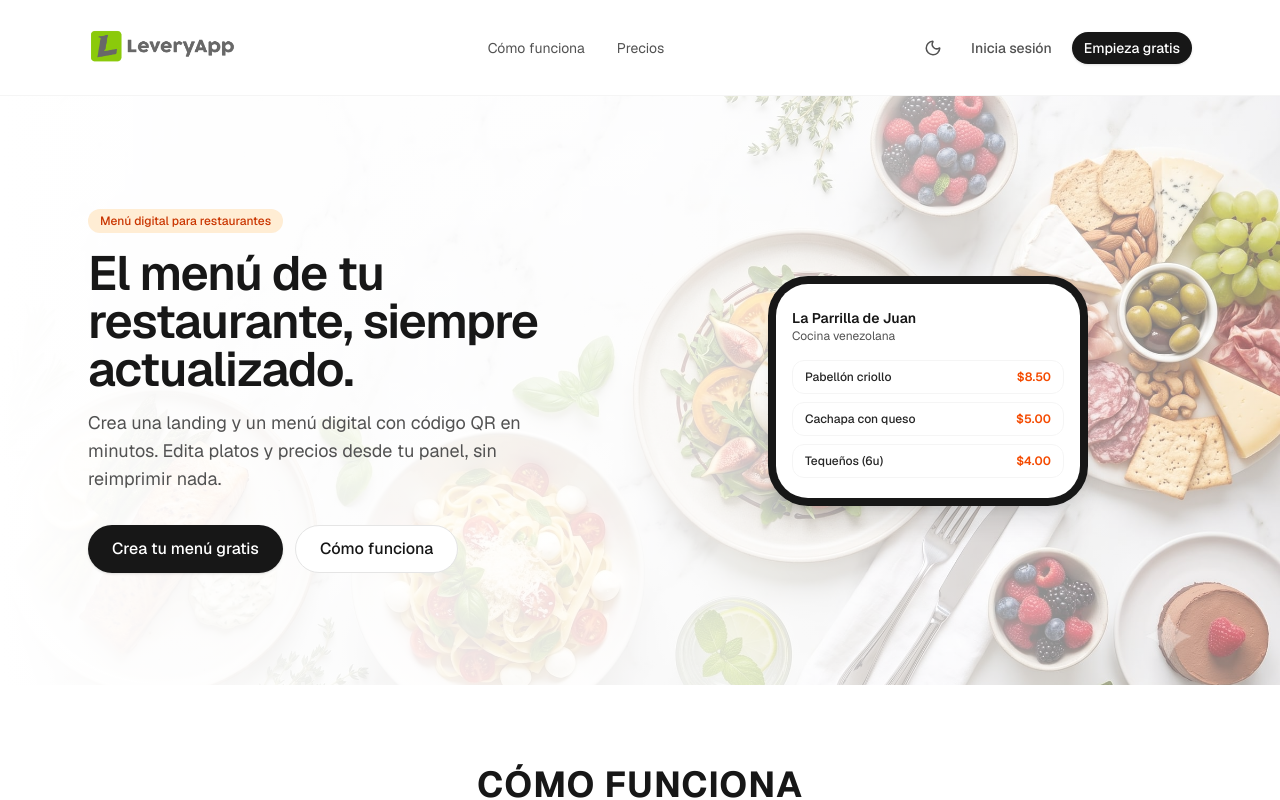
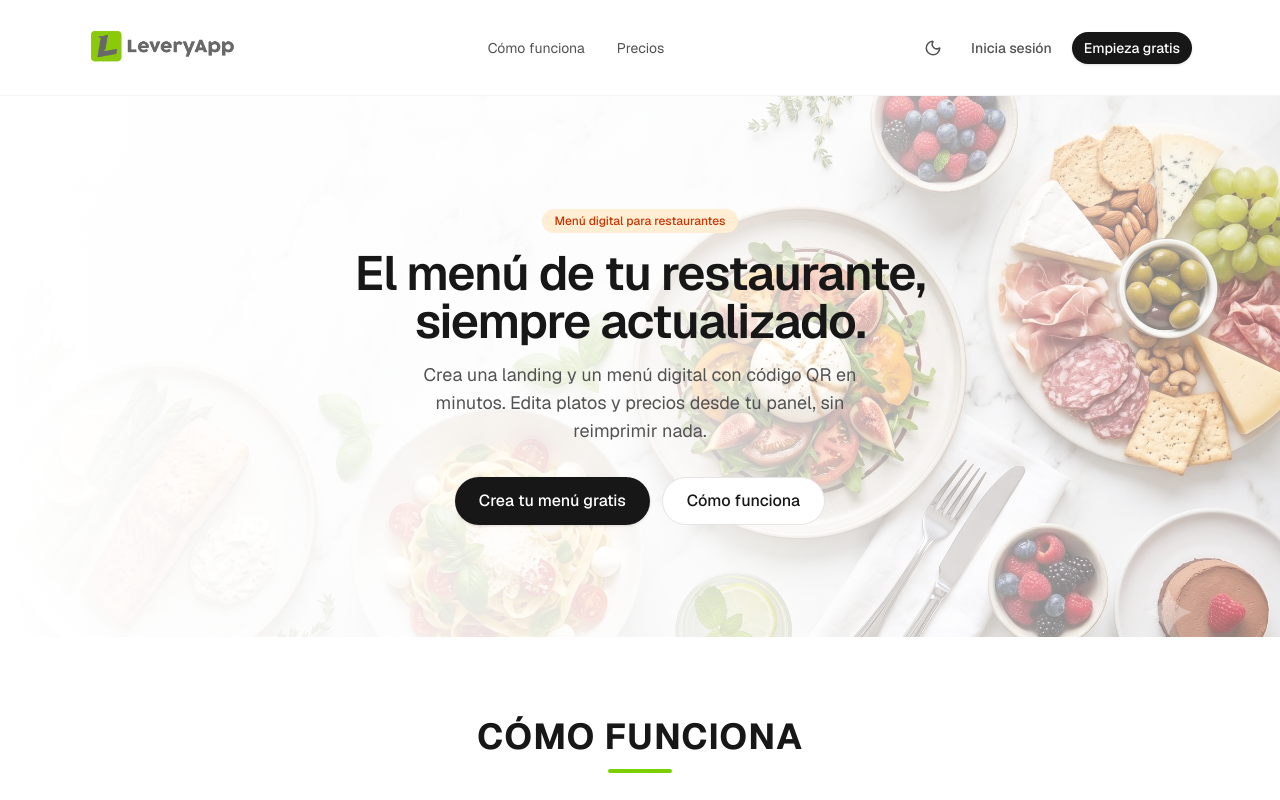
Before and after one commit to kairos-91/ncmaz-faust, a Next.js app: page / in a window 1280 px wide. Shown: the top 800 px of the page. Built offline with nearby package versions, Linux system fonts and the light colour scheme.

Commit message:
Quita el mockup del teléfono en el hero
Se elimina completamente el card blanco con el menú de ejemplo
("La Parrilla de Juan") junto a la imagen del hero, dejando el
texto centrado sobre la imagen de fondo.

```diff
--- a/src/app/page.tsx
+++ b/src/app/page.tsx
@@ -71,19 +71,18 @@ export default function Home() {
             <div className="absolute inset-0 bg-gradient-to-r from-white via-white/85 to-white/40 dark:from-neutral-950 dark:via-neutral-950/90 dark:to-neutral-950/50" />
           </div>
 
-          <div className="relative mx-auto grid max-w-6xl gap-12 px-4 py-20 sm:px-6 md:grid-cols-2 md:items-center md:py-28">
-            <div>
+          <div className="relative mx-auto max-w-3xl px-4 py-20 text-center sm:px-6 md:py-28">
             <span className="inline-flex items-center rounded-full bg-orange-100 px-3 py-1 text-xs font-medium text-orange-700 dark:bg-lime-400/10 dark:text-lime-400">
               Menú digital para restaurantes
             </span>
-              <h1 className="mt-4 text-4xl font-semibold tracking-tight text-neutral-900 dark:text-white sm:text-5xl">
+            <h1 className="mx-auto mt-4 max-w-2xl text-4xl font-semibold tracking-tight text-neutral-900 dark:text-white sm:text-5xl">
               El menú de tu restaurante, siempre actualizado.
             </h1>
-              <p className="mt-4 max-w-md text-lg text-neutral-600 dark:text-neutral-400">
+            <p className="mx-auto mt-4 max-w-md text-lg text-neutral-600 dark:text-neutral-400">
               Crea una landing y un menú digital con código QR en minutos.
               Edita platos y precios desde tu panel, sin reimprimir nada.
             </p>
-              <div className="mt-8 flex flex-wrap gap-3">
+            <div className="mt-8 flex flex-wrap justify-center gap-3">
               <Link href="/signup">
                 <Button
                   size="lg"
@@ -102,8 +101,6 @@ export default function Home() {
                 </Button>
               </Link>
             </div>
-            </div>
-            <PhoneMockup />
           </div>
         </section>
 
@@ -173,39 +170,3 @@ export default function Home() {
     </>
   );
 }
-
-function PhoneMockup() {
-  return (
-    <div className="mx-auto w-full max-w-xs">
-      <div className="rounded-[2.5rem] border-8 border-neutral-900 bg-neutral-900 shadow-xl">
-        <div className="overflow-hidden rounded-[2rem] bg-white">
-          <div className="px-4 pb-5 pt-6">
-            <p className="text-sm font-semibold text-neutral-900">
-              La Parrilla de Juan
-            </p>
-            <p className="text-xs text-neutral-600">Cocina venezolana</p>
-            <div className="mt-4 space-y-2">
-              {[
-                ["Pabellón criollo", "$8.50"],
-                ["Cachapa con queso", "$5.00"],
-                ["Tequeños (6u)", "$4.00"],
-              ].map(([name, price]) => (
-                <div
-                  key={name}
-                  className="flex items-center justify-between rounded-xl border border-neutral-100 px-3 py-2"
-                >
-                  <span className="text-xs font-medium text-neutral-800">
-                    {name}
-                  </span>
-                  <span className="text-xs font-semibold text-orange-600">
-                    {price}
-                  </span>
-                </div>
-              ))}
-            </div>
-          </div>
-        </div>
-      </div>
-    </div>
-  );
-}
```
Lines whose indentation alone changed are shown as unchanged.
